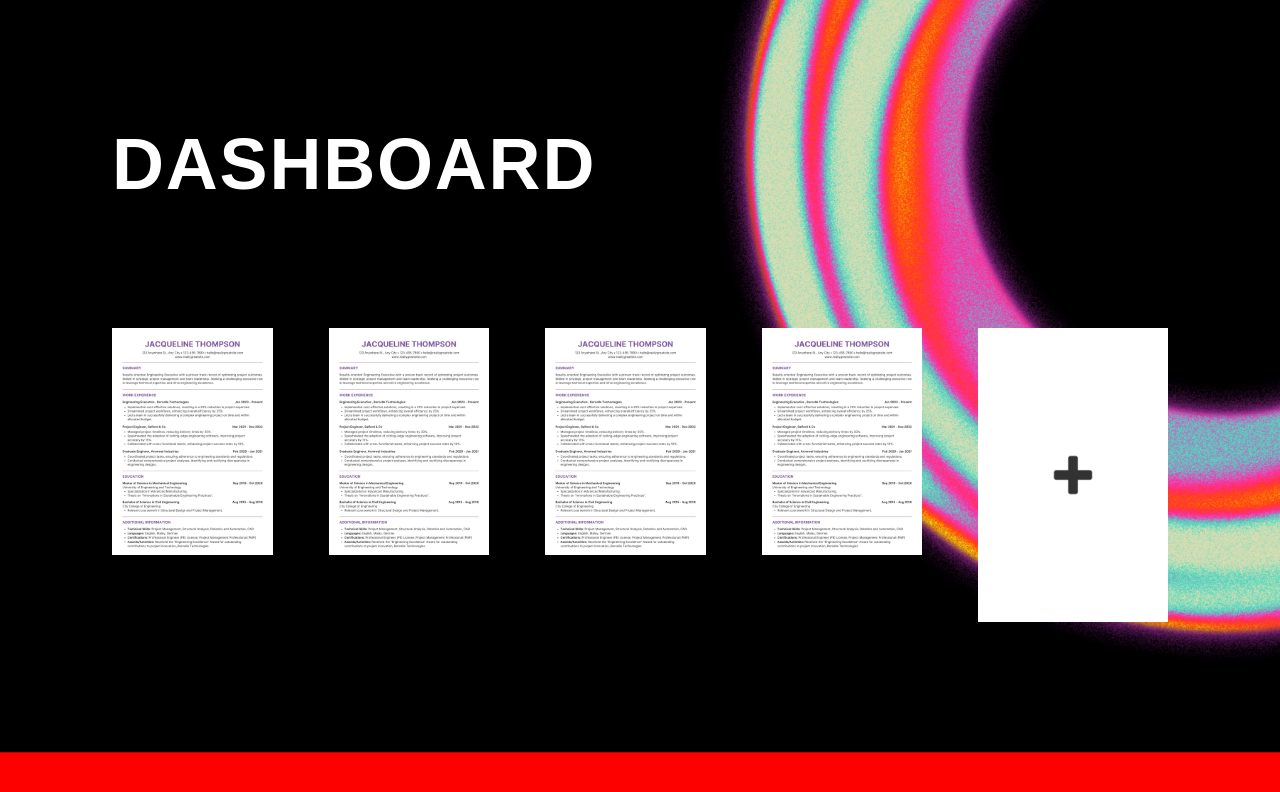
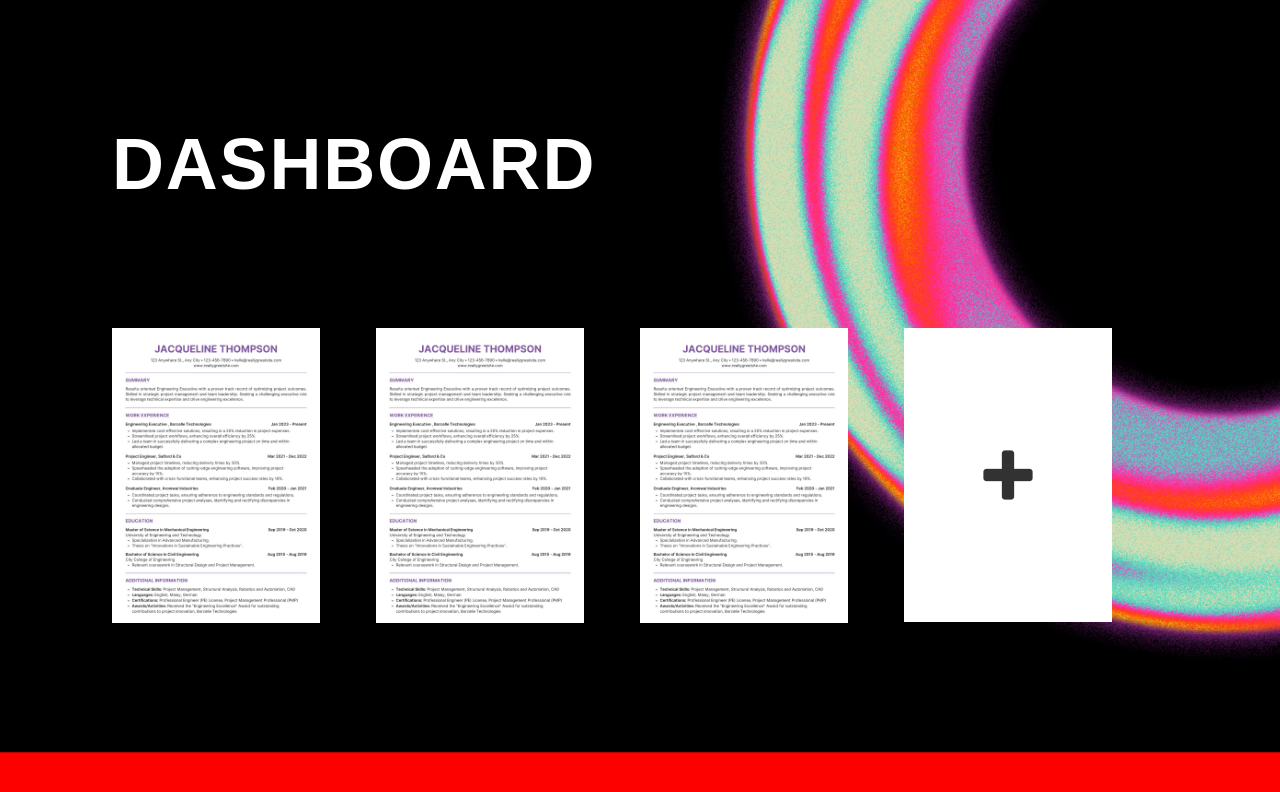
Before and after one commit to navin-26/resume-builder, a React (Create React App) app in the folder frontend/: page /Dashboard in a window 1280 px wide. Shown: the top 792 px of the page. Built offline with nearby package versions, Linux system fonts and the light colour scheme; a web font is replaced by a local one.

Commit message:
dashboard

```diff
--- a/frontend/src/pages/Dashboard.jsx
+++ b/frontend/src/pages/Dashboard.jsx
@@ -17,11 +17,6 @@ const templates = [
   },
   {
     id: 3,
-    name : 'template - 3',
-    img : image1
-  },
-  {
-    id: 4,
     name : 'template - 3',
     img : image1
   }
```
